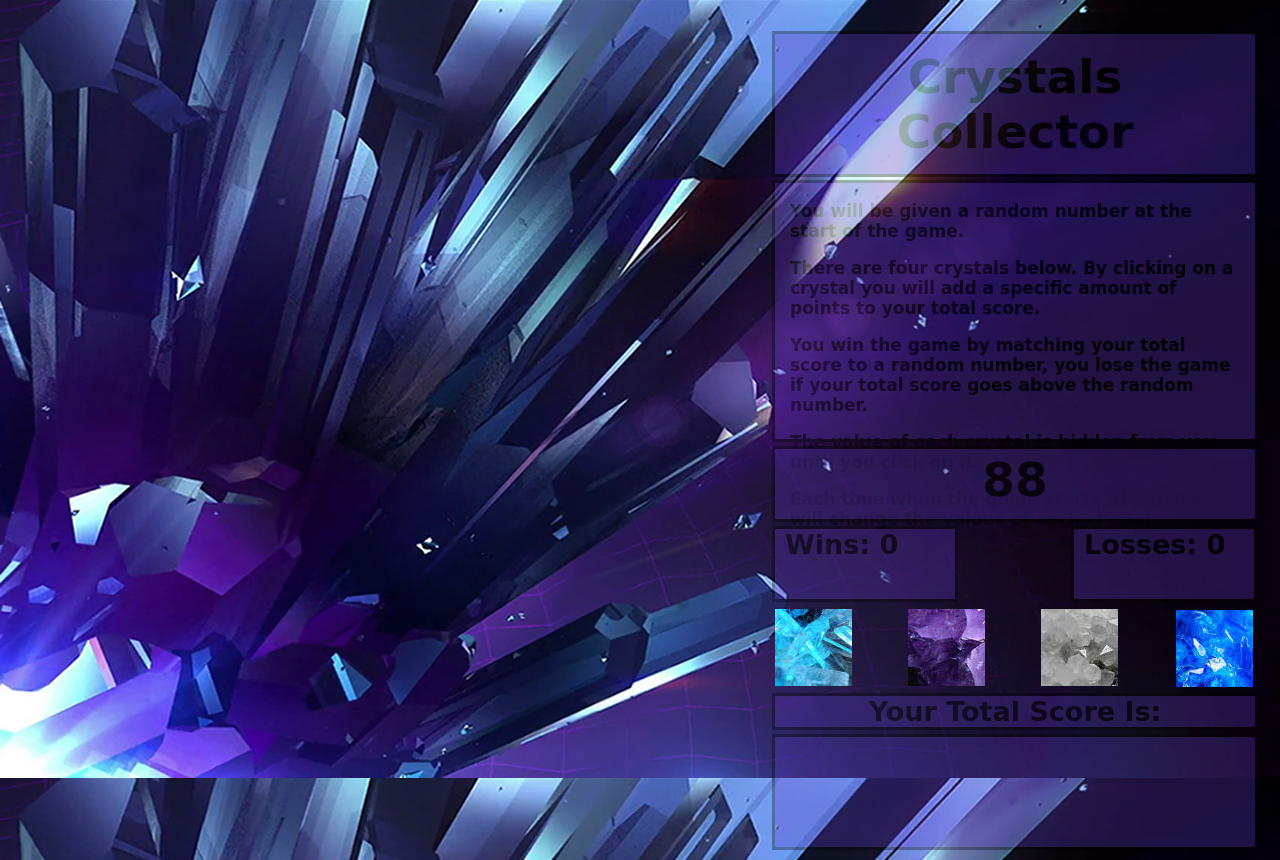
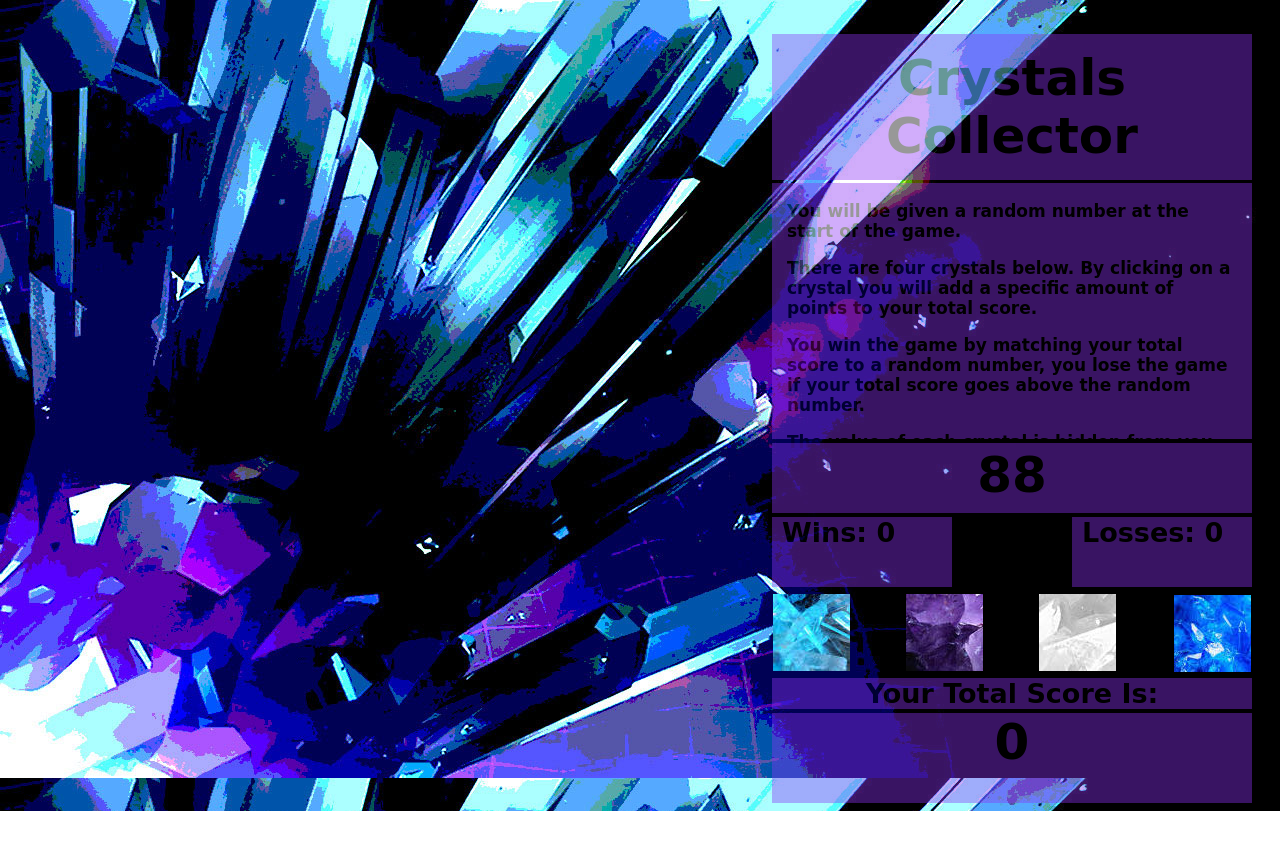
Before and after one commit to JennMartinez/unit-4-game, a plain HTML site: page index.html in a window 1280 px wide. After the commit the page ends 811 px from the top, so only its background shows below. Drawn offline with nearby package versions, Linux system fonts and the light colour scheme; a web font is replaced by a local one.

Commit message:
crystal game

```diff
--- a/assets/css/style.css
+++ b/assets/css/style.css
@@ -1,5 +1,5 @@
 body {
-    background-image: url("../images/crystal_bkg.png");
+    background-image: url("../images/done.jpg");
     font-family: 'Iceland', cursive;
     max-width: 500px;
     margin-left: auto;
@@ -7,21 +7,19 @@ body {
 
 h1 {
     width: 450px;
-    border: 3px solid black;
     padding: 15px;
     margin-bottom: 3px;
     text-align: center;
-    font-size: 47px;
-    background-color: rgb(97, 59, 202);
+    font-size: 50px;
+    background-color: rgb(143, 52, 247);
     font-weight: bold;
-    opacity: .3;
+    opacity: .4;
     margin-right: 3px;
 }
 
 .instructions {
     width: 450px;
     height: 240px;
-    border: 3px solid black;
     padding: 15px;
     padding-top: 1px;
     margin-top: 3px;
@@ -29,14 +27,13 @@ h1 {
     text-align: left;
     font-weight: bold;
     font-size: 17px;
-    background-color:rgb(97, 59, 202);
-    opacity: .3;
+    background-color: rgb(143, 52, 247);
+    opacity: .4;
 }
 
 .randomNumber {
     width: 450px;
     height: 64px;
-    border: 3px solid black;
     padding: 15px;
     padding-top: 3px;
     padding-bottom: 3px;
@@ -44,10 +41,10 @@ h1 {
     margin-bottom: 2px;
     text-align: center;
     font-weight: bold;
-    font-size: 47px;
+    font-size: 50px;
     float: left;
-    background-color: rgb(97, 59, 202);
-    opacity: .3;
+    background-color: rgb(143, 52, 247);
+    opacity: .4;
     color: black;
 
 }
@@ -55,7 +52,6 @@ h1 {
 #wins {
     width: 160px;
     height: 67px;
-    border: 3px solid black;
     padding: 10px;
     padding-top: 0px;
     padding-bottom: 3px;
@@ -66,15 +62,14 @@ h1 {
     font-size: 27px;
     float: left;
     font-weight: bold;
-    background-color: rgb(97, 59, 202);
-    opacity: .3;
-    margin-right: 18px;
+    background-color: rgb(143, 52, 247);
+    opacity: .4;
+    margin-right: 20px;
 }
 
 #losses {
     width: 160px;
     height: 67px;
-    border: 3px solid black;
     padding: 10px;
     padding-top: 0px;
     padding-bottom: 3px;
@@ -85,9 +80,9 @@ h1 {
     font-size: 27px;
     float: left;
     font-weight: bold;
-    background-color: rgb(97, 59, 202);
-    opacity: .3;
-    margin-left: 95px;
+    background-color: rgb(143, 52, 247);
+    opacity: .4;
+    margin-left: 100px;
 }
 
 #light {
@@ -96,7 +91,7 @@ h1 {
     margin-top: 2px;
     margin-bottom: 2px;
     margin-right: 5px;
-    margin-left: 3px;
+    margin-left: 1px;
 }
 
 #purple {
@@ -129,22 +124,19 @@ h1 {
     width: 480px;
     margin-top: 5px;
     margin-bottom: 4px;
-    border: 3px solid black;
-    background-color: rgb(97, 59, 202);
+    background-color: rgb(143, 52, 247);
     text-align: center;
     font-size: 27px;
-    opacity: .3;
+    opacity: .4;
 }
 
 #totalScore {
     font-weight: bold;
     width: 480px;
-    height: 110px;
+    height: 90px;
     margin-top: 4px;
-    border: 3px solid black;
     text-align: center;
-    background-color: rgb(97, 59, 202);
-    font-size: 47px;
-    opacity: .3;
-    margin-bottom: 10px;
+    background-color: rgb(143, 52, 247);
+    font-size: 50px;
+    opacity: .4;
 }
--- a/assets/javascript/game.js
+++ b/assets/javascript/game.js
@@ -29,6 +29,7 @@ var score = document.querySelector("#totalScore");
 $("#purple").on("click", function() {
     totalScore = totalScore + crystalValue[0];
     console.log(totalScore);
+// Generates the sum between the crystalValue and totalScore, after each each click //
     $("#totalScore").html(totalScore);
 });
 
--- a/index.html
+++ b/index.html
@@ -43,7 +43,7 @@
                 <img src="assets/images/purple_crystal.jpg" alt="blue crystal">
             </div>
             <div id="white">
-                <img src="assets/images/white_crystal.jpg" alt="yellow crystal">
+                <img src="assets/images/white_crystal2.jpg" alt="yellow crystal">
             </div>
             <div id="blue">
                 <img src="assets/images/blue_crystal.jpg" alt="purple crystal">
@@ -52,7 +52,7 @@
 
         <div class="scores">
             <div id="textOnScreen">Your Total Score Is:</div>
-            <div id="totalScore"></div>
+            <div id="totalScore">0</div>
         </div>
 
 <script type="text/javascript" src="assets/javascript/game.js"></script>
```
Also changed, not shown: assets/images/crystal_bkg.jpg, assets/images/done.jpg (added), assets/images/green_crystal.jpg (deleted), assets/images/prism.png (deleted), assets/images/white_crystal2.jpg (added), assets/images/white_crystal3.jpg (added), assets/images/yellow_crystal.jpg (deleted), 3 other files.
